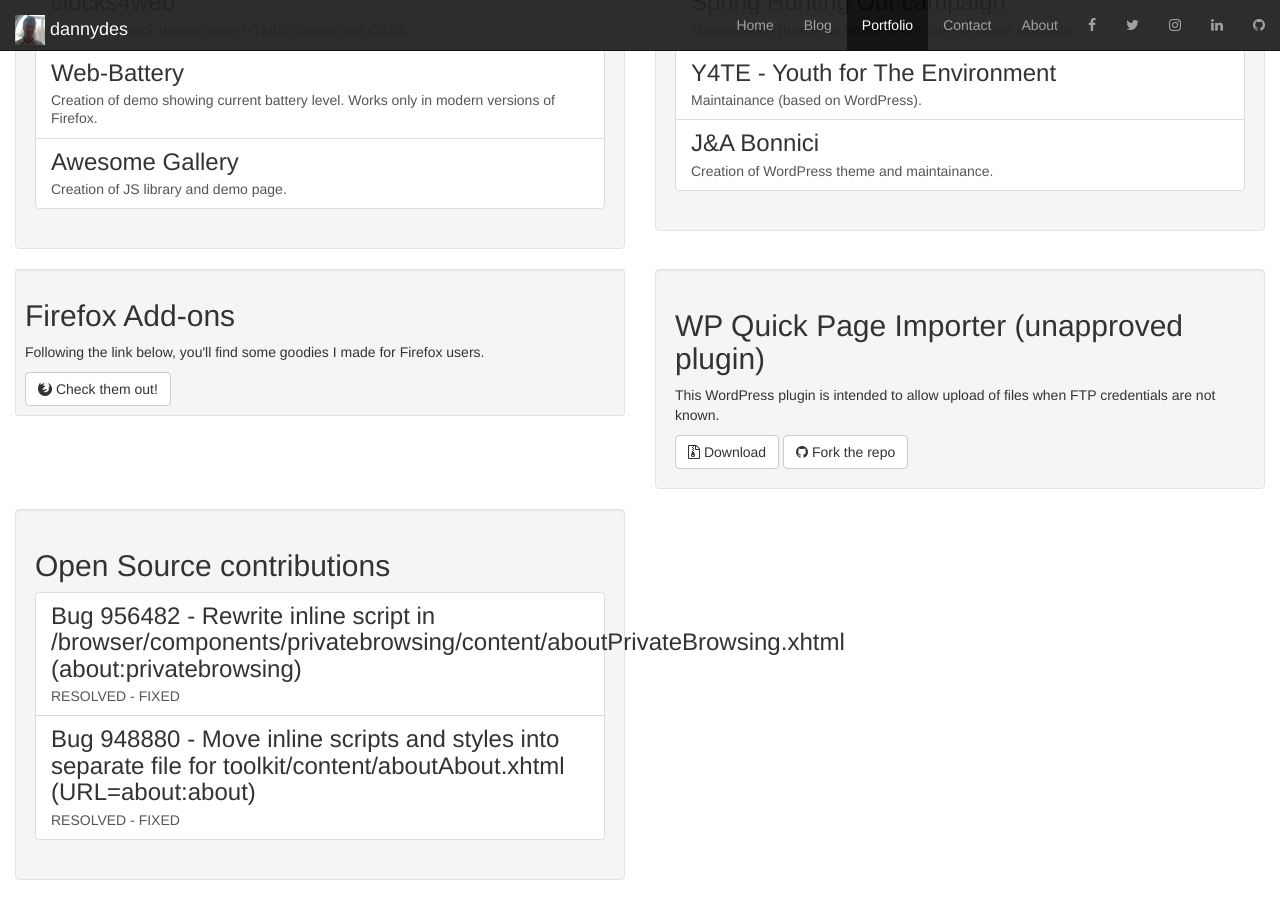
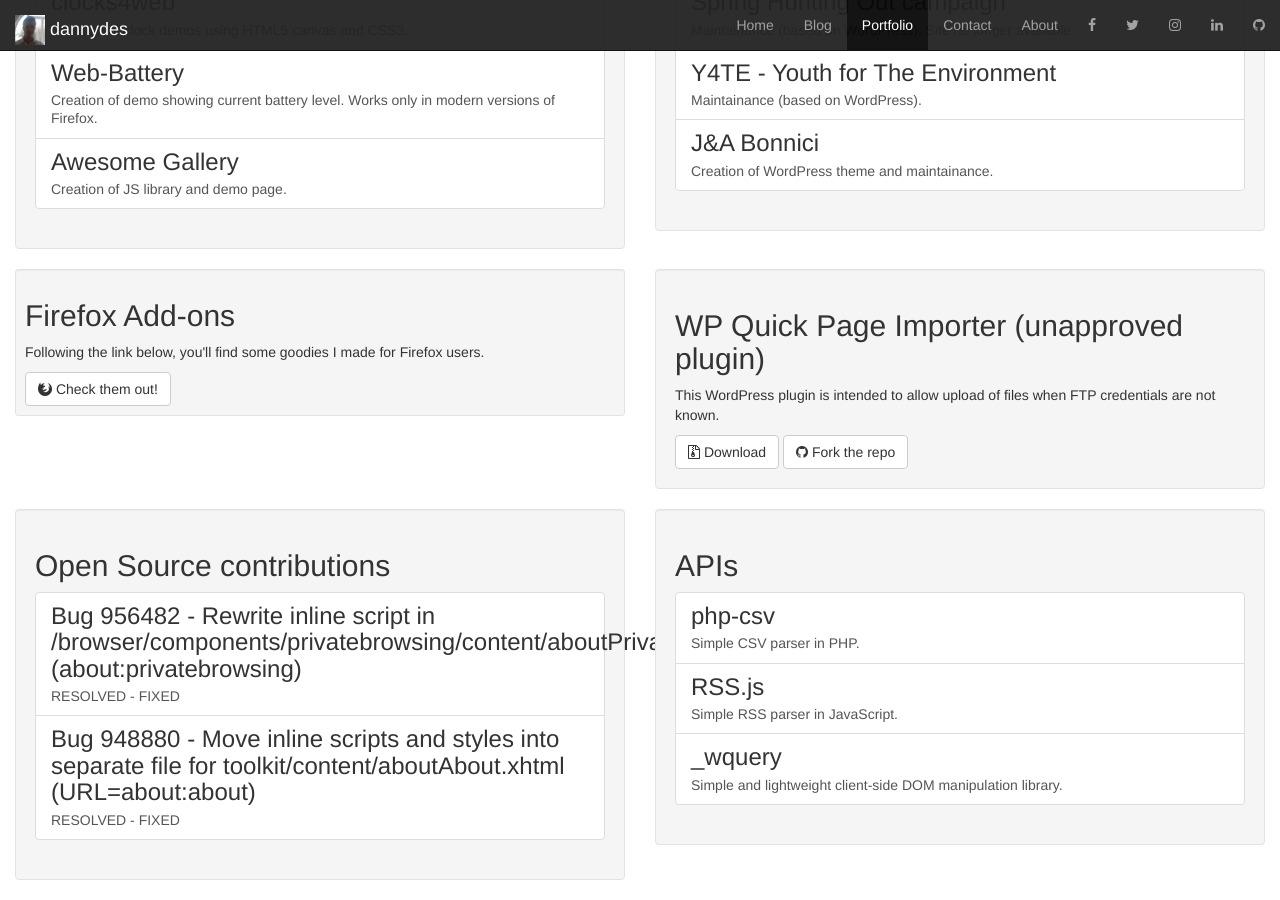
Before and after one commit to dannydes/dannydes.github.io, a Jekyll site: the page built from portfolio/index.html, in a window 1280 px wide and 900 px high, scrolled down 1072 px. Built offline with Jekyll 4.4.1, drawn with Linux system fonts in a browser that asks for light colours; nearby versions of some CDN libraries.

Commit message:
listing some libraries

```diff
--- a/portfolio/index.html
+++ b/portfolio/index.html
@@ -103,4 +103,23 @@
 			</div>
 		</div>
 	</div>
+	<div class="col-md-6 col-xs-12">
+		<div class="well">
+			<h2>APIs</h2>
+			<div class="list-group">
+				<a href="https://github.com/dannydes/php-csv" class="list-group-item" target="_blank">
+					<h3 class="list-group-item-heading">php-csv</h3>
+					<p class="list-group-item-text">Simple CSV parser in PHP.</p>
+				</a>
+				<a href="https://github.com/dannydes/RSS.js" class="list-group-item" target="_blank">
+					<h3 class="list-group-item-heading">RSS.js</h3>
+					<p class="list-group-item-text">Simple RSS parser in JavaScript.</p>
+				</a>
+				<a href="https://github.com/dannydes/_wquery" class="list-group-item" target="_blank">
+					<h3 class="list-group-item-heading">_wquery</h3>
+					<p class="list-group-item-text">Simple and lightweight client-side DOM manipulation library.</p>
+				</a>
+			</div>
+		</div>
+	</div>
 </div>
```
